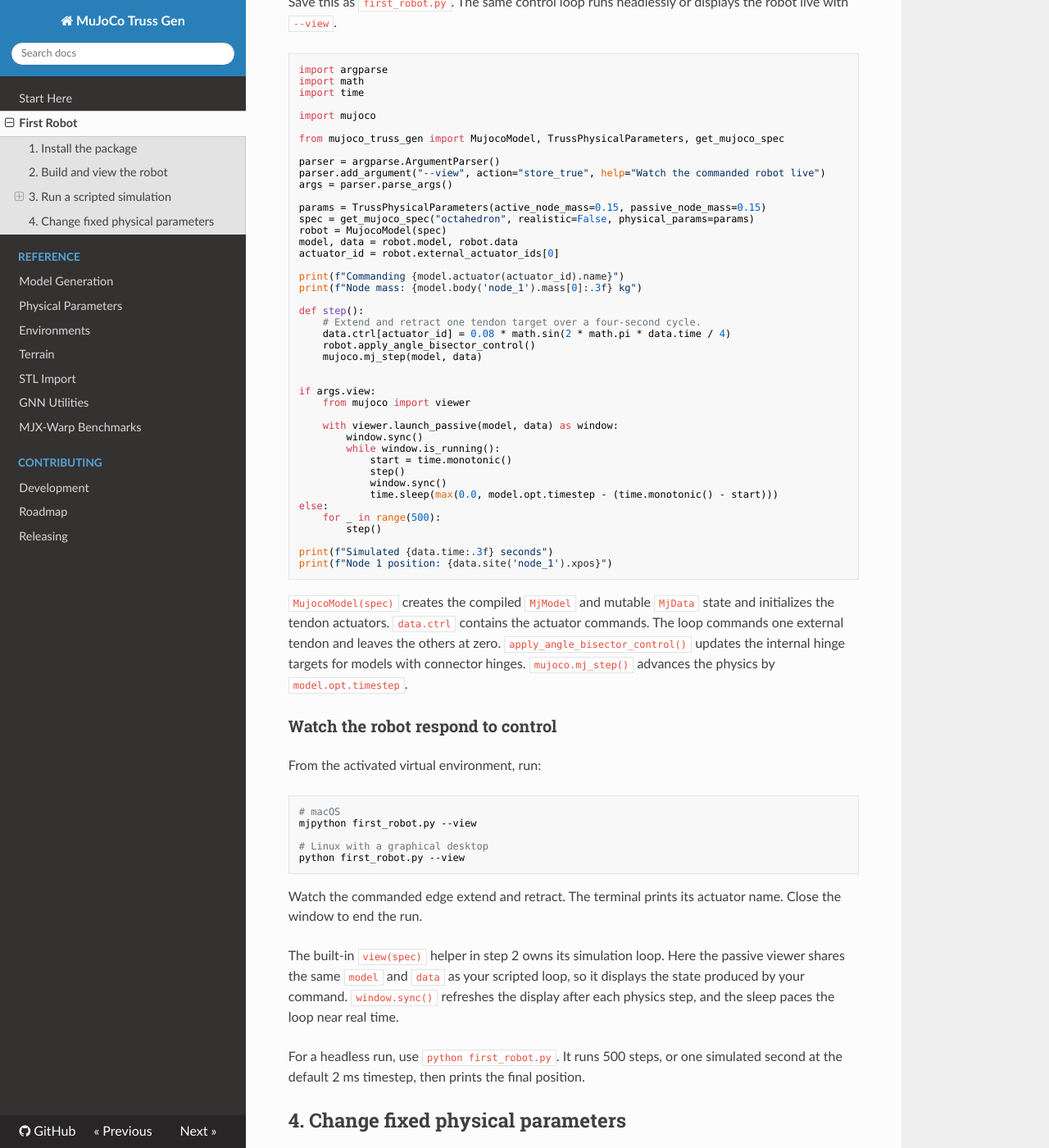
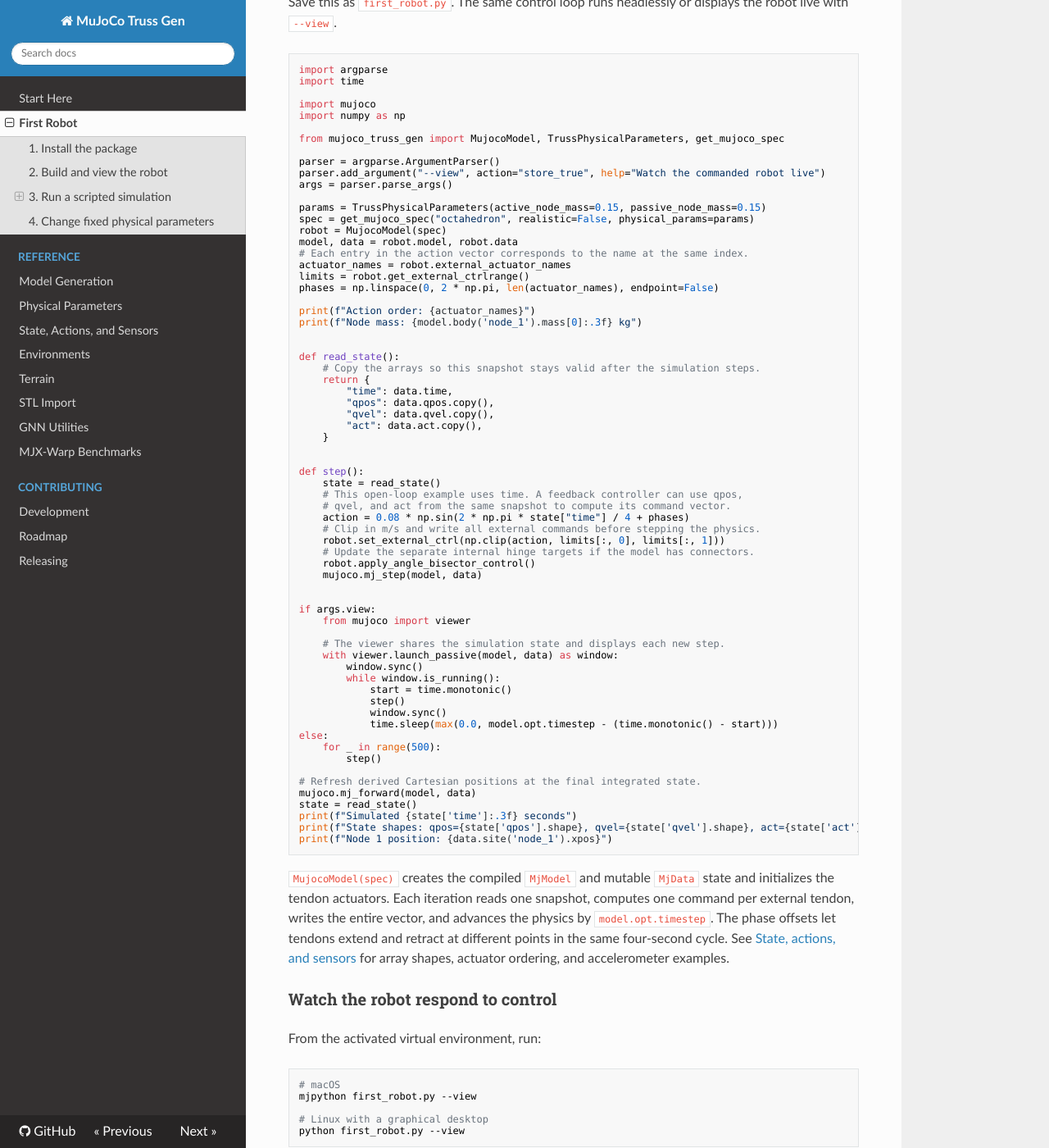
Before and after one commit to isaa-sudweeks/mujoco-truss-gen, an MkDocs documentation site: the page built from docs/first-robot.md, in a window 1280 px wide and 1400 px high, scrolled down 1070 px. Shown: the whole window at 82% size. Built offline with MkDocs 1.6.1, drawn with Linux system fonts in a browser that asks for light colours; nearby versions of some CDN libraries; some of the changed text lies outside the part shown.

Commit message:
Teach vector control and document simulation state and sensors (#28)

````diff
--- a/docs/first-robot.md
+++ b/docs/first-robot.md
@@ -1,7 +1,7 @@
 # Simulate your first truss robot
 
 Build an octahedron and watch it simulate with the package's built-in
-`view()` helper. Then apply a scripted tendon command with or without a live
+`view()` helper. Then read its state and apply a vector of tendon commands with or without a live
 window.
 
 ## 1. Install the package
@@ -54,10 +54,10 @@ displays the robot live with `--view`.
 
 ```python
 import argparse
-import math
 import time
 
 import mujoco
+import numpy as np
 
 from mujoco_truss_gen import MujocoModel, TrussPhysicalParameters, get_mujoco_spec
 
@@ -69,14 +69,33 @@ params = TrussPhysicalParameters(active_node_mass=0.15, passive_node_mass=0.15)
 spec = get_mujoco_spec("octahedron", realistic=False, physical_params=params)
 robot = MujocoModel(spec)
 model, data = robot.model, robot.data
-actuator_id = robot.external_actuator_ids[0]
+# Each entry in the action vector corresponds to the name at the same index.
+actuator_names = robot.external_actuator_names
+limits = robot.get_external_ctrlrange()
+phases = np.linspace(0, 2 * np.pi, len(actuator_names), endpoint=False)
 
-print(f"Commanding {model.actuator(actuator_id).name}")
+print(f"Action order: {actuator_names}")
 print(f"Node mass: {model.body('node_1').mass[0]:.3f} kg")
 
+
+def read_state():
+    # Copy the arrays so this snapshot stays valid after the simulation steps.
+    return {
+        "time": data.time,
+        "qpos": data.qpos.copy(),
+        "qvel": data.qvel.copy(),
+        "act": data.act.copy(),
+    }
+
+
 def step():
-    # Extend and retract one tendon target over a four-second cycle.
-    data.ctrl[actuator_id] = 0.08 * math.sin(2 * math.pi * data.time / 4)
+    state = read_state()
+    # This open-loop example uses time. A feedback controller can use qpos,
+    # qvel, and act from the same snapshot to compute its command vector.
+    action = 0.08 * np.sin(2 * np.pi * state["time"] / 4 + phases)
+    # Clip in m/s and write all external commands before stepping the physics.
+    robot.set_external_ctrl(np.clip(action, limits[:, 0], limits[:, 1]))
+    # Update the separate internal hinge targets if the model has connectors.
     robot.apply_angle_bisector_control()
     mujoco.mj_step(model, data)
 
@@ -84,6 +103,7 @@ def step():
 if args.view:
     from mujoco import viewer
 
+    # The viewer shares the simulation state and displays each new step.
     with viewer.launch_passive(model, data) as window:
         window.sync()
         while window.is_running():
@@ -95,16 +115,21 @@ else:
     for _ in range(500):
         step()
 
-print(f"Simulated {data.time:.3f} seconds")
+# Refresh derived Cartesian positions at the final integrated state.
+mujoco.mj_forward(model, data)
+state = read_state()
+print(f"Simulated {state['time']:.3f} seconds")
+print(f"State shapes: qpos={state['qpos'].shape}, qvel={state['qvel'].shape}, act={state['act'].shape}")
 print(f"Node 1 position: {data.site('node_1').xpos}")
 ```
 
 `MujocoModel(spec)` creates the compiled `MjModel` and mutable `MjData`
-state and initializes the tendon actuators. `data.ctrl` contains the actuator
-commands. The loop commands one external tendon and leaves the others at zero.
-`apply_angle_bisector_control()` updates the internal hinge targets for models
-with connector hinges. `mujoco.mj_step()` advances the physics by
-`model.opt.timestep`.
+state and initializes the tendon actuators. Each iteration reads one snapshot,
+computes one command per external tendon, writes the entire vector, and
+advances the physics by `model.opt.timestep`. The phase offsets let tendons
+extend and retract at different points in the same four-second cycle.
+See [State, actions, and sensors](state-actions-sensors.md) for array shapes,
+actuator ordering, and accelerometer examples.
 
 ### Watch the robot respond to control
 
@@ -118,8 +143,8 @@ mjpython first_robot.py --view
 python first_robot.py --view
 ```
 
-Watch the commanded edge extend and retract. The terminal prints its actuator
-name. Close the window to end the run.
+Watch the truss change shape as the tendon commands cycle. The terminal prints
+the actuator order. Close the window to end the run.
 
 The built-in `view(spec)` helper in step 2 owns its simulation loop. Here the
 passive viewer shares the same `model` and `data` as your scripted loop, so it
@@ -156,8 +181,8 @@ spec = get_mujoco_spec("octahedron", realistic=True, physical_params=params)
 Use the same parameter and spec lines in `view_robot.py` to watch the
 configured model. In the scripted run, omit the mass print for the realistic
 variant. Its mass is distributed across triangle bodies, node geoms, and
-connectors. The node site still provides a position, and the scripted command
-still targets an external tendon.
+connectors. The node site still provides a position, and the same loop uses
+the realistic model's external actuator order.
 
 See the [physical parameter reference](physical-parameters.md) for every field,
 its default, and which models use it.
--- a/mkdocs.yml
+++ b/mkdocs.yml
@@ -9,6 +9,7 @@ nav:
   - Reference:
       - Model Generation: model-generation.md
       - Physical Parameters: physical-parameters.md
+      - State, Actions, and Sensors: state-actions-sensors.md
       - Environments: environments.md
       - Terrain: terrain.md
       - STL Import: stl-import.md
````
Also changed, not shown: docs/index.md (+1 -0 lines), docs/model-generation.md (+3 -1 lines), docs/state-actions-sensors.md (added, +118 -0 lines).
